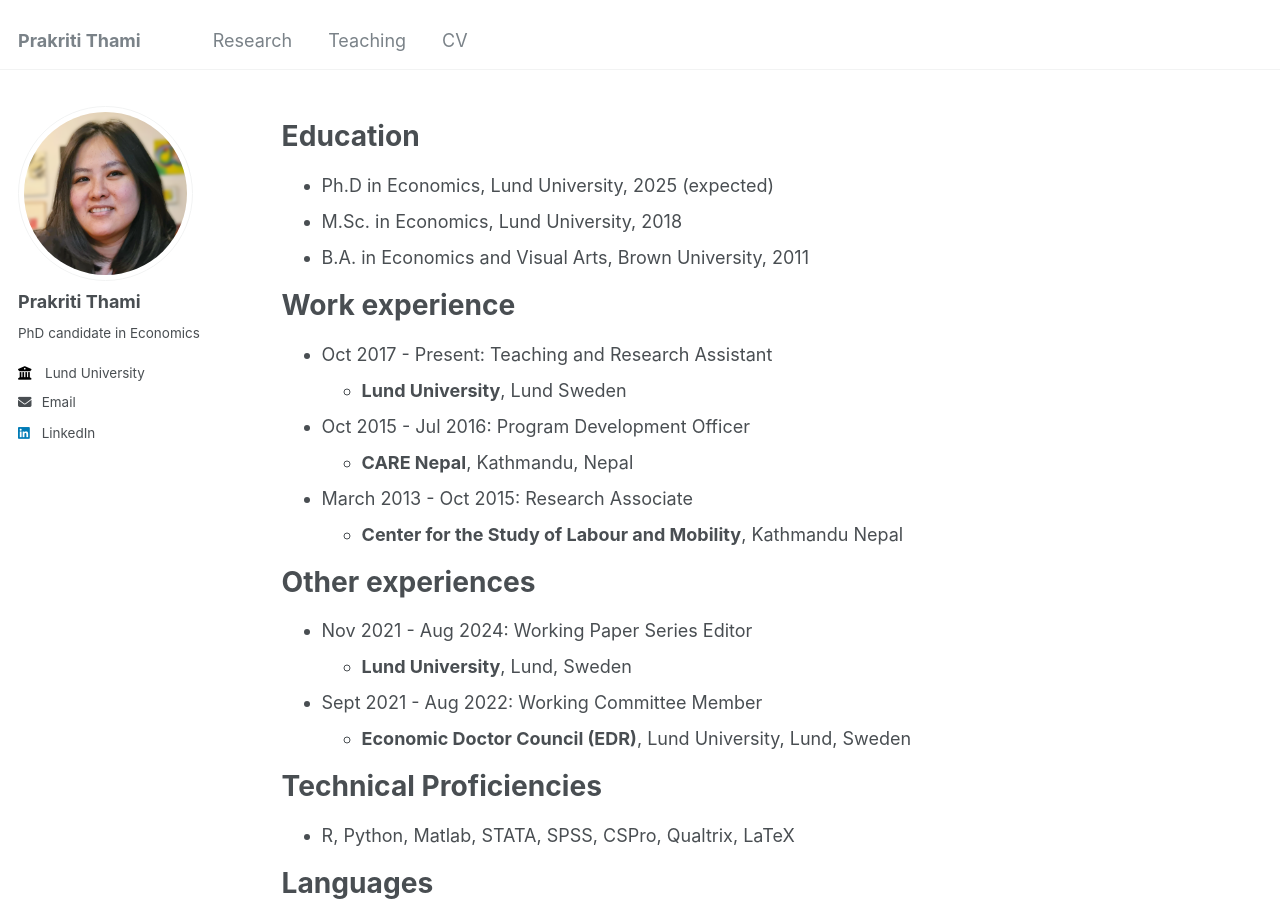
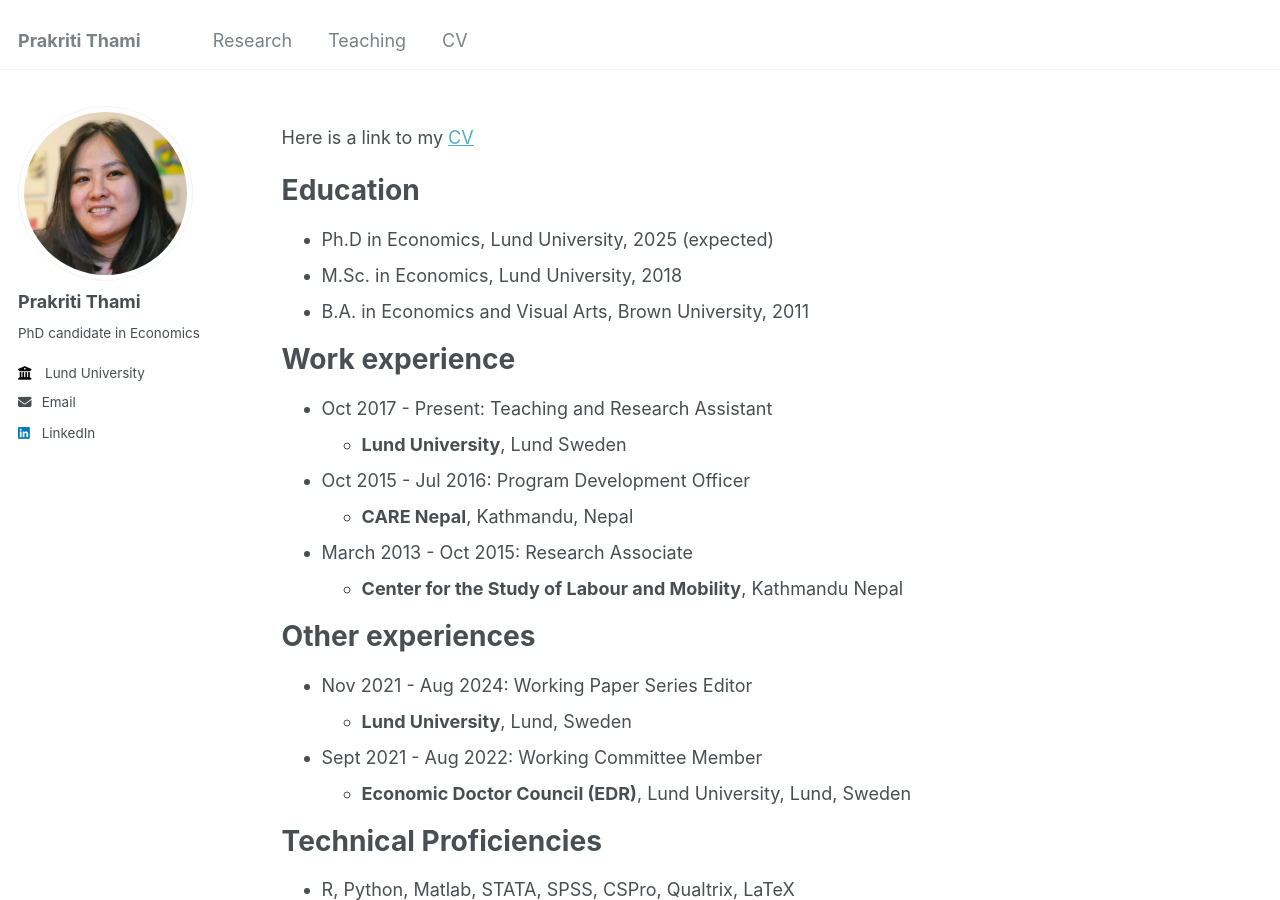
Before and after one commit to prakritithami/prakritithami.github.io, a Jekyll site: the page built from _pages/cv.md, in a window 1280 px wide and 900 px high. Built offline with Jekyll 4.4.1, drawn with Linux system fonts in a browser that asks for light colours.

Commit message:
Update cv.md

```diff
--- a/_pages/cv.md
+++ b/_pages/cv.md
@@ -8,6 +8,9 @@ redirect_from:
 ---
 
 {% include base_path %}
+
+Here is a link to my [CV](https://raw.githubusercontent.com/prakritithami/prakritithami.github.io/main/files/cv.pdf)
+
 
 Education
 ======
```
